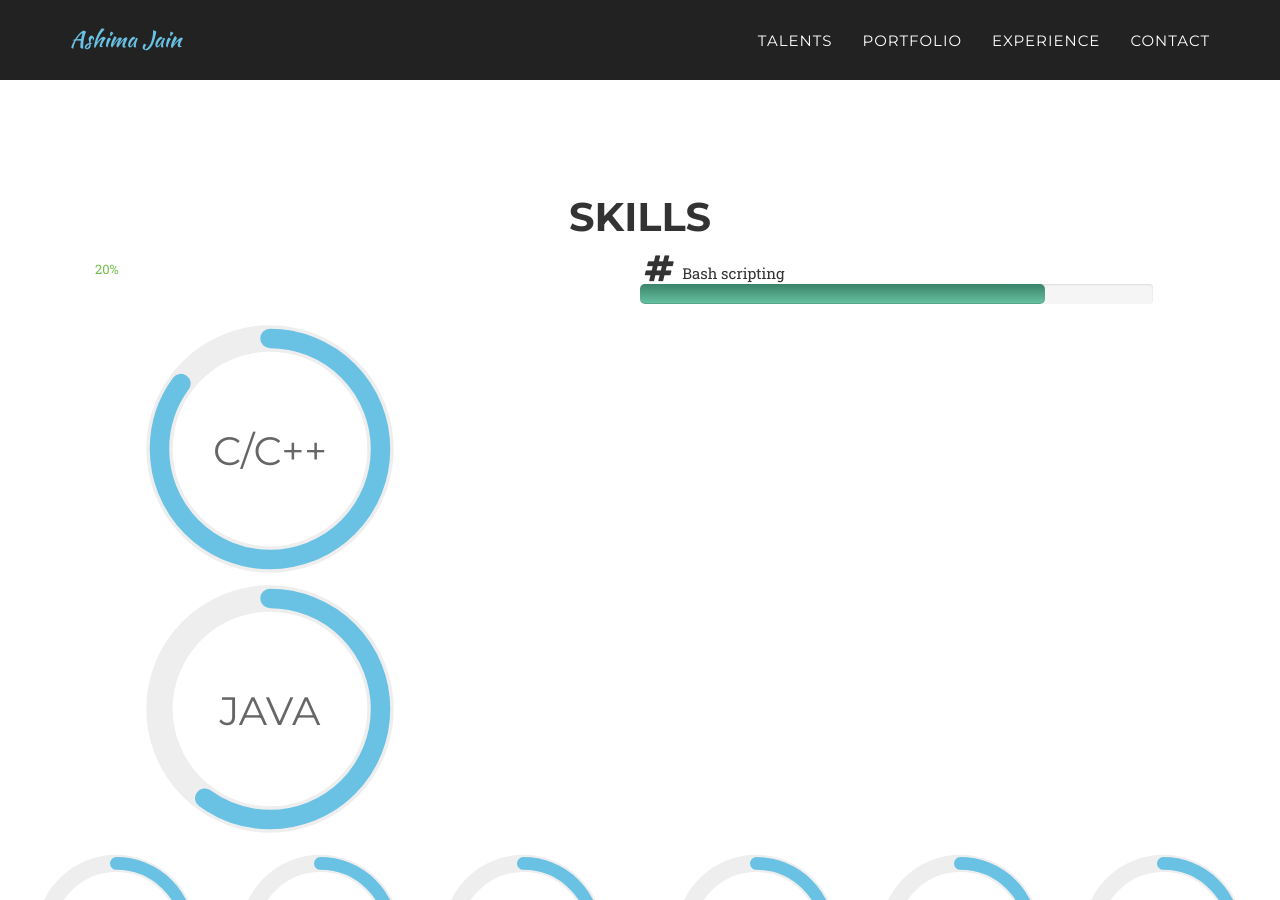
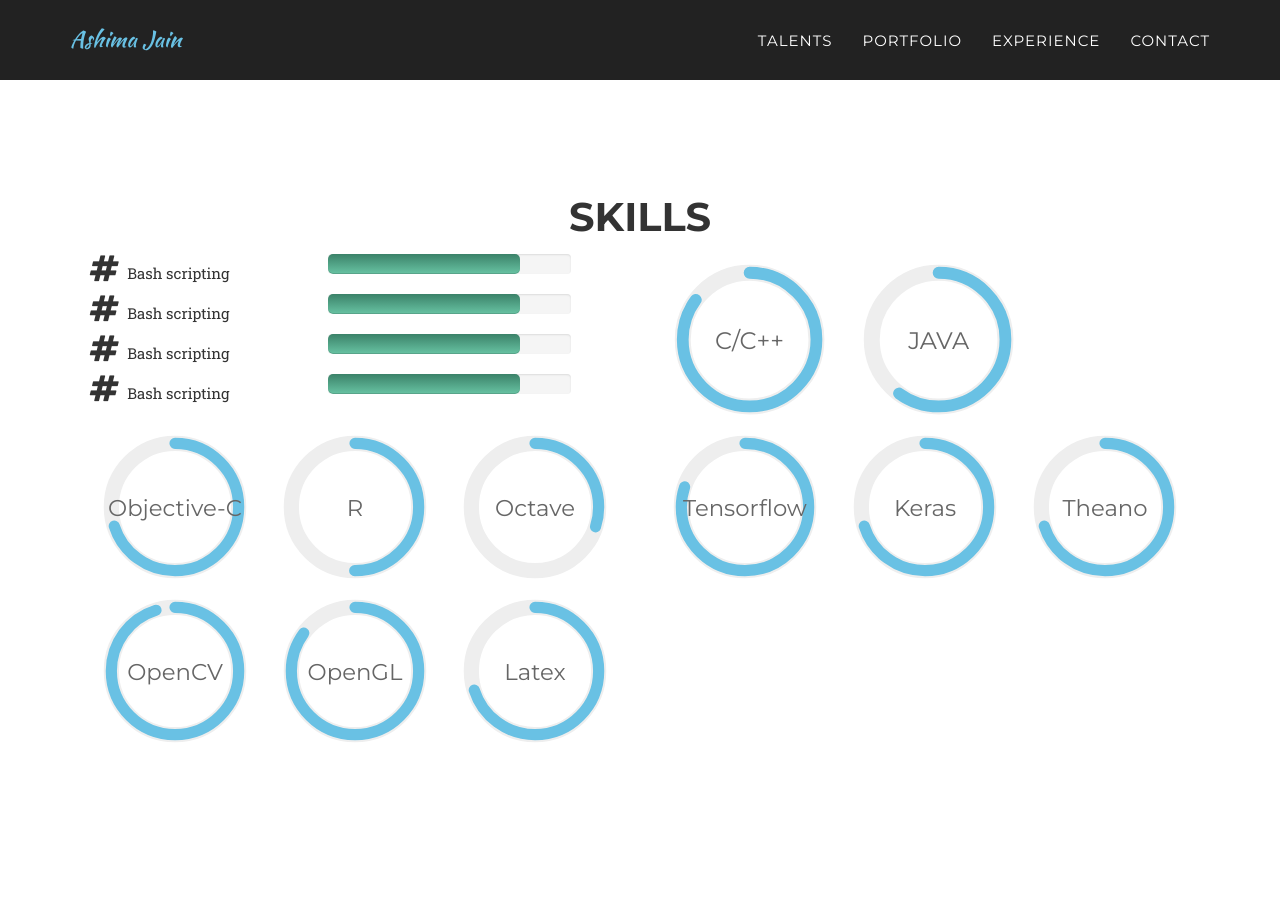
Before and after one commit to ashimajain2595/ashimajainCV, a Jekyll site: the page built from index.html, in a window 1280 px wide and 900 px high, scrolled down 713 px. Built offline with Jekyll 4.4.1, drawn with Linux system fonts in a browser that asks for light colours; some web fonts are replaced.

Commit message:
Update services.html

```diff
--- a/_includes/services.html
+++ b/_includes/services.html
@@ -7,15 +7,7 @@
                     <!-- <h3 class="section-subheading text-muted">Lorem ipsum dolor sit amet consectetur.</h3> -->
                 </div>
             </div>
-            <div class="flex-wrapper col-md-6 col-sm-6">
-
-              <div class="progress-bar--wrap progress-bar--green">
-                <div class="progress-bar">dfsdfdsf
-                  <div class="progress-bar--inner" style="width: 20%;">       </div>
-                </div>
-                <span class="progress-bar--counter">20%</span>
-                </div>
-              </div>
+            <div class="col-md-6">
               <div class="skill-progress">
                  <div class="skill-title"> <i class="fa fa-2x fa-fw fa-hashtag"></i> <span>Bash scripting</span> </div>
                  <div class="progress">
@@ -23,6 +15,28 @@
                  </div>
               </div>
 
+              <div class="skill-progress">
+                 <div class="skill-title"> <i class="fa fa-2x fa-fw fa-hashtag"></i> <span>Bash scripting</span> </div>
+                 <div class="progress">
+                    <div class="progress-bar six-sec-ease-in-out" role="progressbar" aria-valuenow="79" aria-valuemin="0" aria-valuemax="100" style="width: 79%;"> <span>79%</span> </div>
+                 </div>
+              </div>
+
+              <div class="skill-progress">
+                 <div class="skill-title"> <i class="fa fa-2x fa-fw fa-hashtag"></i> <span>Bash scripting</span> </div>
+                 <div class="progress">
+                    <div class="progress-bar six-sec-ease-in-out" role="progressbar" aria-valuenow="79" aria-valuemin="0" aria-valuemax="100" style="width: 79%;"> <span>79%</span> </div>
+                 </div>
+              </div>
+
+              <div class="skill-progress">
+                 <div class="skill-title"> <i class="fa fa-2x fa-fw fa-hashtag"></i> <span>Bash scripting</span> </div>
+                 <div class="progress">
+                    <div class="progress-bar six-sec-ease-in-out" role="progressbar" aria-valuenow="79" aria-valuemin="0" aria-valuemax="100" style="width: 79%;"> <span>79%</span> </div>
+                 </div>
+              </div>
+            </div>
+            <div class="flex-wrapper col-md-6 col-sm-6">
               <div class="single-chart">
                 <svg viewBox="0 0 36 36" class="circular-chart yellow">
                   <path class="circle-bg"
```
